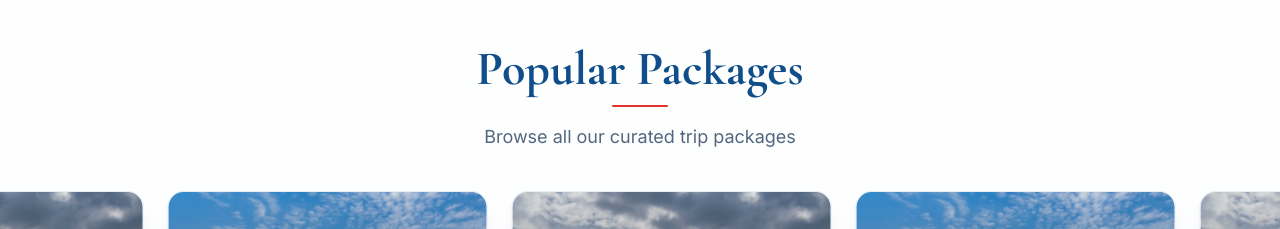
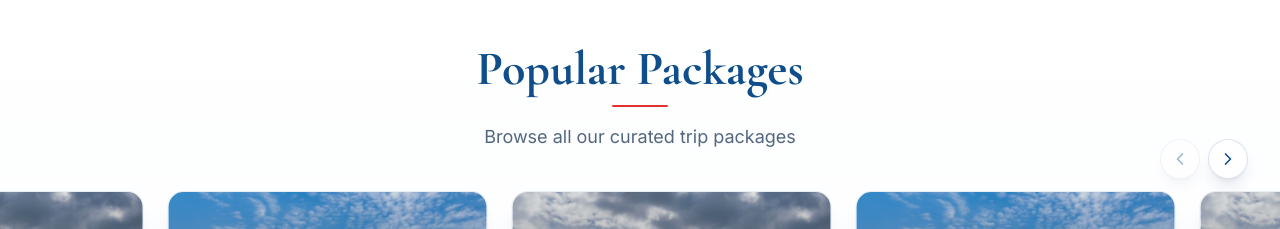
Before and after one commit to sujal9x9/readygo, a Next.js app: page / in a window 1280 px wide. Shown: the part 3540-3769 px from the top of the page. Built offline with nearby package versions, Linux system fonts and the light colour scheme.

Commit message:
Add package slider controls

```diff
--- a/src/components/sections/PopularTrips.tsx
+++ b/src/components/sections/PopularTrips.tsx
@@ -2,7 +2,7 @@
 
 import { useState } from 'react';
 import Image from 'next/image';
-import { Star, Clock } from 'lucide-react';
+import { Star, Clock, ChevronLeft, ChevronRight } from 'lucide-react';
 import { destinations } from '@/lib/data';
 import { formatPrice } from '@/lib/utils';
 import SectionHeading from '@/components/ui/SectionHeading';
@@ -10,22 +10,57 @@ import FadeUp from '@/components/animations/FadeUp';
 
 export default function PopularTrips() {
   const [showAll, setShowAll] = useState(false);
+  const [isPaused, setIsPaused] = useState(false);
+  const [slideOffset, setSlideOffset] = useState(0);
   const visibleDestinations = showAll ? destinations : destinations.slice(0, 2);
   const marqueeDestinations = [...visibleDestinations, ...visibleDestinations, ...visibleDestinations];
+  const maxOffset = Math.max(0, visibleDestinations.length - 1);
+
+  const moveSlide = (direction: 'left' | 'right') => {
+    setIsPaused(true);
+    setSlideOffset((current) => {
+      if (direction === 'left') return Math.max(0, current - 1);
+      return Math.min(maxOffset, current + 1);
+    });
+  };
 
   return (
     <section id="packages" className="py-8 md:py-14 overflow-hidden">
       <SectionHeading title="Popular Packages" subtitle="Browse all our curated trip packages" />
 
       <div className="relative mt-6 md:mt-8">
+        <div className="absolute right-4 top-[-52px] z-10 flex gap-2 md:right-8">
+          <button
+            type="button"
+            onClick={() => moveSlide('left')}
+            aria-label="Previous package"
+            className="flex h-10 w-10 items-center justify-center rounded-full border border-secondary/15 bg-white text-secondary shadow-lg shadow-blue-950/10 transition hover:-translate-y-0.5 hover:bg-blue-50 disabled:opacity-40"
+            disabled={slideOffset === 0}
+          >
+            <ChevronLeft className="h-5 w-5" />
+          </button>
+          <button
+            type="button"
+            onClick={() => moveSlide('right')}
+            aria-label="Next package"
+            className="flex h-10 w-10 items-center justify-center rounded-full border border-secondary/15 bg-white text-secondary shadow-lg shadow-blue-950/10 transition hover:-translate-y-0.5 hover:bg-blue-50 disabled:opacity-40"
+            disabled={slideOffset === maxOffset}
+          >
+            <ChevronRight className="h-5 w-5" />
+          </button>
+        </div>
         <div className="overflow-hidden pb-2 group">
-          <div className="flex w-max gap-4 md:gap-6 animate-marquee group-hover:[animation-play-state:paused]">
+          <div
+            className={`flex w-max gap-4 [--package-slide-step:251px] sm:[--package-slide-step:272px] md:gap-6 md:[--package-slide-step:344px] ${isPaused ? 'transition-transform duration-500 ease-out' : 'animate-marquee group-hover:[animation-play-state:paused]'}`}
+            style={isPaused ? { transform: `translateX(calc(-${slideOffset} * var(--package-slide-step)))` } : undefined}
+          >
           {marqueeDestinations.map((destination, index) => (
             <FadeUp
               key={`${destination.id}-${index}`}
               delay={(index % destinations.length) * 0.03}
               className="flex-shrink-0 w-[235px] sm:w-64 md:w-80 relative group/card rounded-2xl overflow-hidden h-[310px] sm:h-[340px] md:h-[430px] bg-card cursor-pointer shadow-md md:shadow-xl shadow-blue-950/10 border border-secondary/10 text-white"
             >
+              <div className="absolute inset-0" onClick={() => setIsPaused(true)}>
                 <Image
                   src={destination.image}
                   alt={destination.name}
@@ -60,13 +95,18 @@ export default function PopularTrips() {
                     Book Now
                   </a>
                 </div>
+              </div>
             </FadeUp>
           ))}
           </div>
         </div>
         <div className="mt-6 flex justify-center">
           <button
-            onClick={() => setShowAll((current) => !current)}
+            onClick={() => {
+              setShowAll((current) => !current);
+              setIsPaused(false);
+              setSlideOffset(0);
+            }}
             className="rounded-full border border-secondary/15 bg-white px-5 py-2.5 text-xs md:text-sm font-bold text-secondary shadow-lg shadow-blue-950/8 transition hover:-translate-y-0.5 hover:bg-blue-50"
           >
             {showAll ? 'Show Less' : 'View All Packages'}
```
Lines whose indentation alone changed are shown as unchanged.
